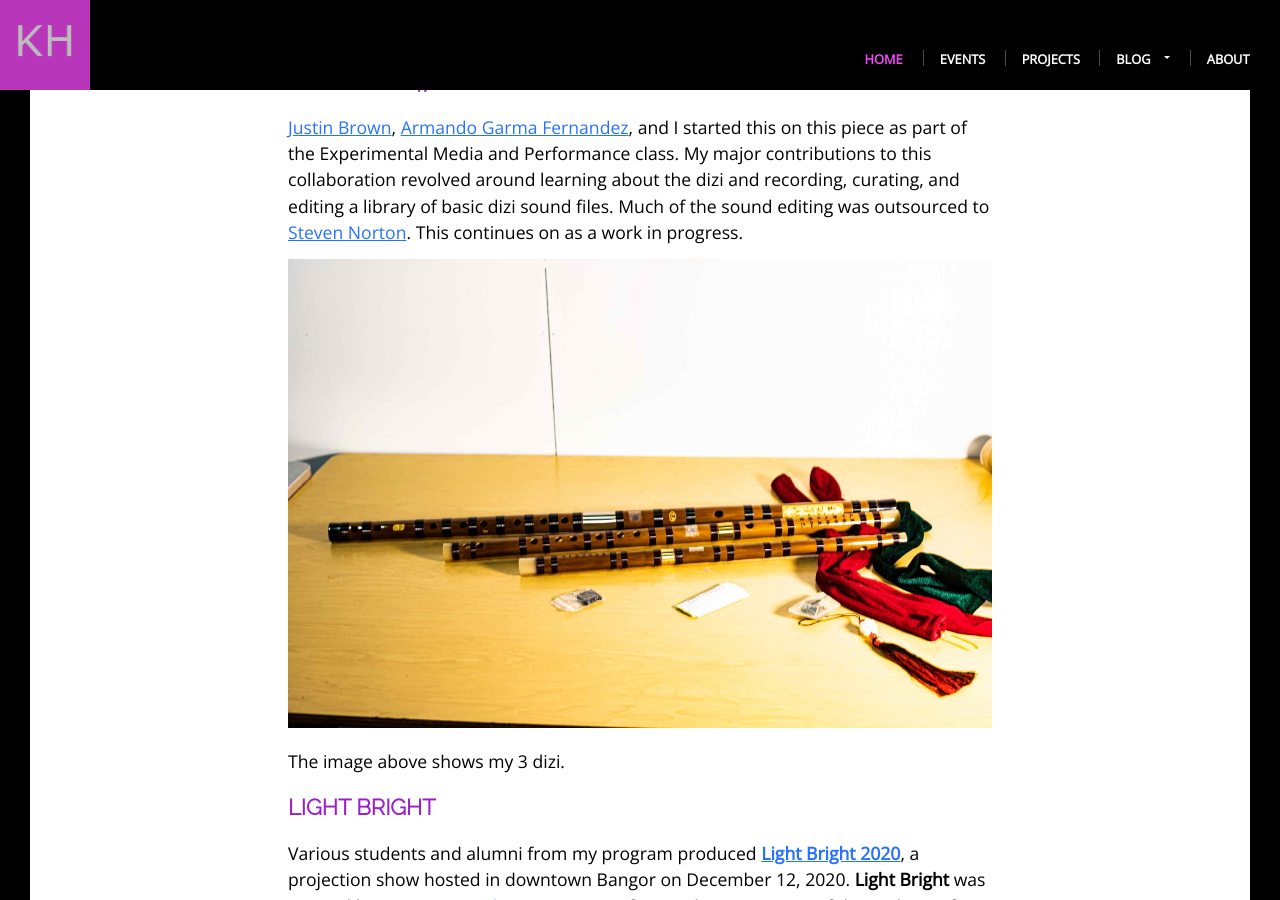
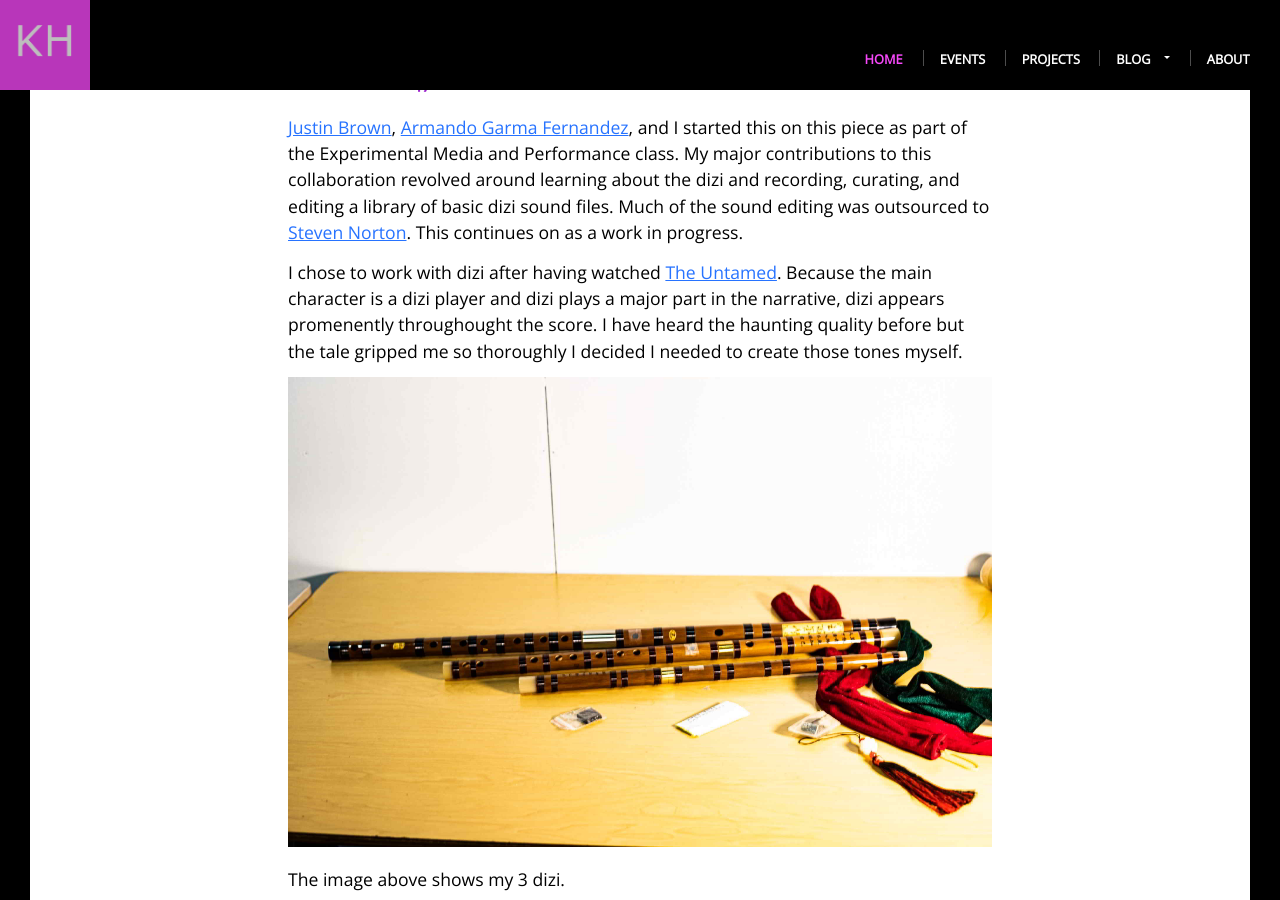
Before and after one commit to khoeger/khoeger.github.io, a Jekyll site: the page built from _posts/2021-01-20-artistic-research-web-vr-collaborations.md, in a window 1280 px wide and 900 px high, scrolled down 5389 px. Built offline with Jekyll 4.4.1, drawn with Linux system fonts in a browser that asks for light colours; a script that is not in the unit is left out.

Commit message:
Modification to Dizi

```diff
--- a/_posts/2021-01-20-artistic-research-web-vr-collaborations.md
+++ b/_posts/2021-01-20-artistic-research-web-vr-collaborations.md
@@ -111,6 +111,10 @@ My major contributions to this collaboration revolved around learning about the
 Much of the sound editing was outsourced to [Steven Norton](http://rednotebook.org/index.html).
 This continues on as a work in progress.
 
+I chose to work with dizi after having watched [The Untamed](https://www.imdb.com/title/tt10554898/).
+Because the main character is a dizi player and dizi plays a major part in the narrative, dizi appears promenently throughought the score.
+I have heard the haunting quality before but the tale gripped me so thoroughly I decided I needed to create those tones myself.
+
 ![3 bamboo flutes lie on a wooden table.]({{ "assets//img//2021//0120//20210121_dizi_99KiB.jpg" | absolute_url }})
 
 The image above shows my 3 dizi.
```
